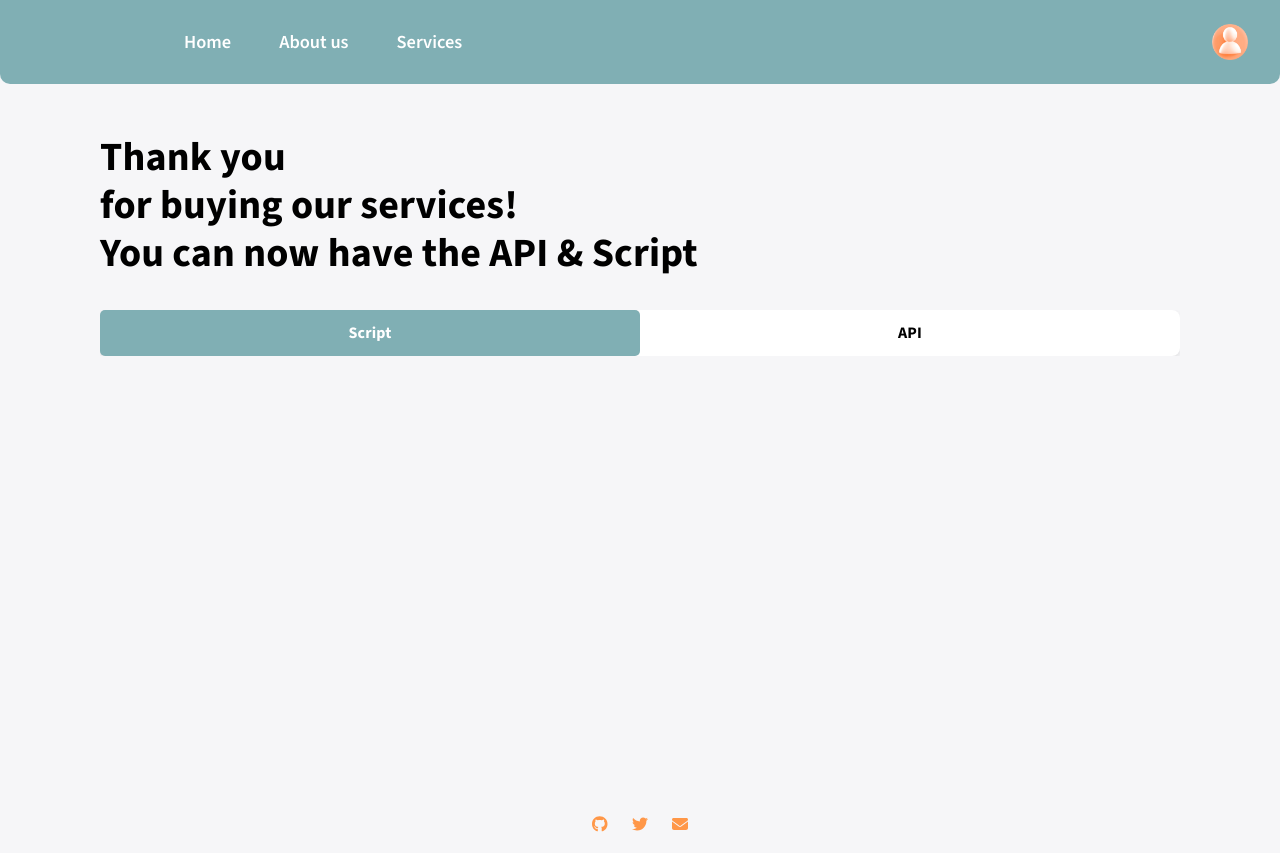
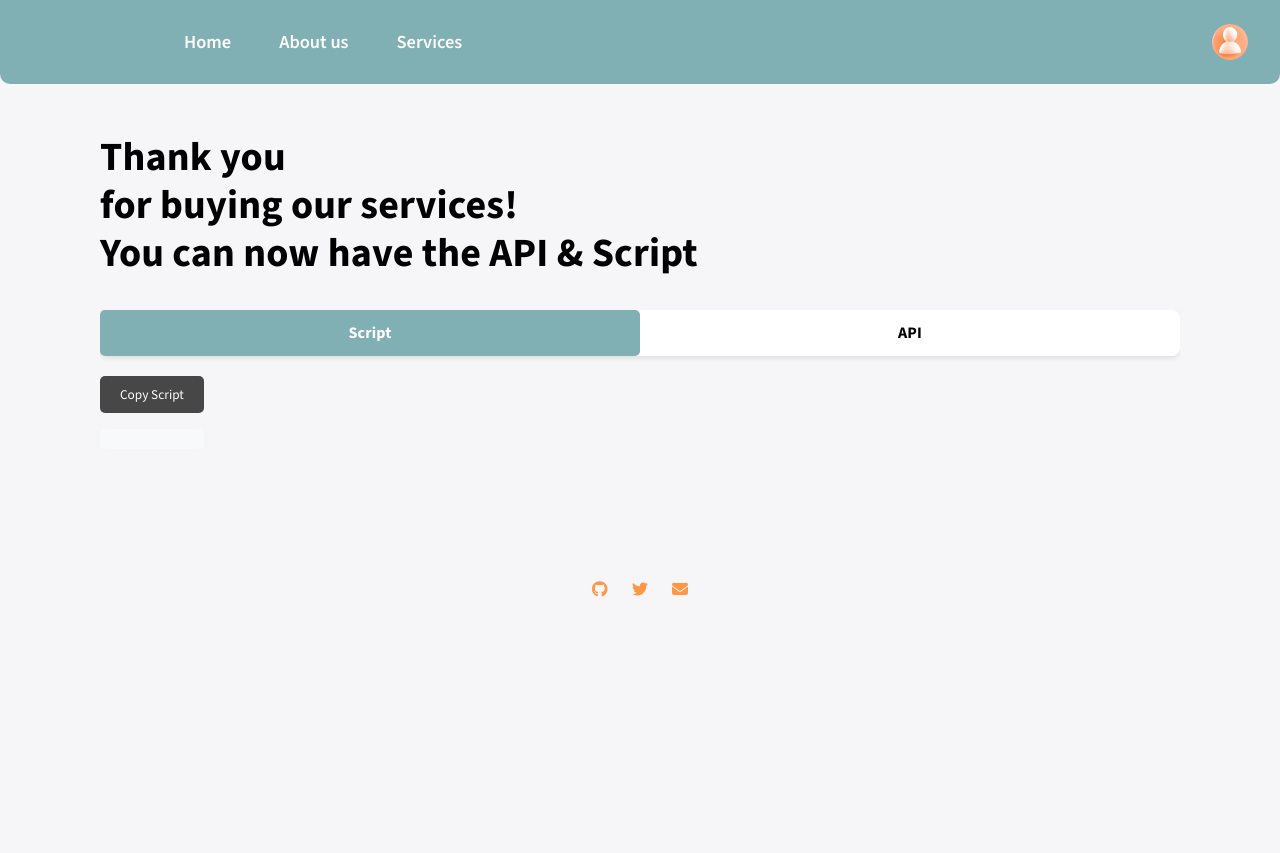
Before and after one commit to BaraaHalabi/Service-Provider-Web, a React (Create React App) app: page /doc-page in a window 1280 px wide. After the commit the page ends 800 px from the top, so only its background shows below. Built offline with nearby package versions, Linux system fonts and the light colour scheme; no server answers; sample sign-in values are in the browser's storage.

Commit message:
copy button

```diff
--- a/src/App.js
+++ b/src/App.js
@@ -11,7 +11,7 @@ import ServiceDetailPage from "./pages/ServiceDetails/index.tsx";
 import Seperator from "./components/serperator/serperator.js";
 import PaymentPage from "./pages/Payment/index.tsx";
 import UserProfile from "./pages/UserProfile/index.tsx";
-import DocPage from "./pages/documentation/index.jsx";
+import DocPage from "./pages/ApiScript/index.jsx";
 import ProtectedRoute from "./components/ProtectedRoute";
 import NotFoundPage from "./pages/NotFount/index.jsx";
 import { AuthProvider } from "./auth";
--- a/src/login/Login.js
+++ b/src/login/Login.js
@@ -93,9 +93,9 @@ const Login = () => {
       .then((response) => {
         if (response.status === 200) {
           const token = response.data.token;
-          const userID = response.data.user.id;
+          const userId = response.data.user.id;
           localStorage.setItem("token", token);
-          localStorage.setItem("userID", userID);
+          localStorage.setItem("userID", userId);
           notify("You logged in successfully", "success");
           setIsLoggedIn(true);
           navigate("/");
--- a/src/pages/documentation/index.jsx
+++ b/src/pages/ApiScript/index.jsx
@@ -1,6 +1,8 @@
 import React, { useState, useEffect } from "react";
 import styles from "./style.module.css";
 import axios from "axios";
+import { toast, ToastContainer } from "react-toastify";
+import "react-toastify/dist/ReactToastify.css";
 
 const DocPage = () => {
   const [userName, setUserName] = useState("");
@@ -50,6 +52,7 @@ const DocPage = () => {
         console.error("Error fetching script:", error);
       }
     };
+
     const fetchApi = async () => {
       try {
         const response = await axios.get(
@@ -65,10 +68,23 @@ const DocPage = () => {
         console.error("Error fetching api:", error);
       }
     };
+
     fetchUserData();
     fetchScript();
     fetchApi();
   }, []);
+
+  const copyToClipboard = (text: string) => {
+    navigator.clipboard
+      .writeText(text)
+      .then(() => {
+        toast.success("Copied to clipboard!");
+      })
+      .catch((error) => {
+        console.error("Failed to copy text:", error);
+        toast.error("Failed to copy text.");
+      });
+  };
 
   return (
     <section className={styles.page}>
@@ -95,18 +111,29 @@ const DocPage = () => {
         <div className={styles.tabContent}>
           {activeTab === 0 && (
             <div>
-              {/* <h4>scrrrippttto </h4> */}
-              <p>{script}</p>
+              <button
+                className={styles.copyButton}
+                onClick={() => copyToClipboard(script)}
+              >
+                Copy Script
+              </button>
+              <pre>{script}</pre>
             </div>
           )}
           {activeTab === 1 && (
             <div>
-              {/* <h4>Apiiioo </h4> */}
+              <button
+                className={styles.copyButton}
+                onClick={() => copyToClipboard(api)}
+              >
+                Copy API
+              </button>
               <p>{api}</p>
             </div>
           )}
         </div>
       </div>
+      <ToastContainer />
     </section>
   );
 };
--- a/src/pages/documentation/style.module.css
+++ b/src/pages/ApiScript/style.module.css
@@ -1,4 +1,37 @@
-/* New styles for the DocPage tabs */
+.tabContent {
+  margin-top: 20px;
+}
+
+.copyButton {
+  background-color: #474747;
+  color: #fff;
+  border: none;
+  padding: 10px 20px;
+  border-radius: 5px;
+  cursor: pointer;
+  transition: background-color 0.3s ease;
+  text-decoration: none;
+}
+
+.copyButton:hover {
+  background-color: #2d2d2d;
+}
+
+pre {
+  background: #f8f9fa;
+  padding: 10px;
+  border-radius: 5px;
+  overflow-x: auto;
+  white-space: pre-wrap;
+  word-wrap: break-word;
+}
+
+p {
+  background: #f8f9fa;
+  padding: 10px;
+  border-radius: 5px;
+}
+
 .tabs ul {
   display: flex;
   justify-content: space-around;
@@ -45,6 +78,7 @@
   margin: 0;
   height: 100vh;
   padding: 100px;
+  height: 100%;
 }
 
 h1 {
```
